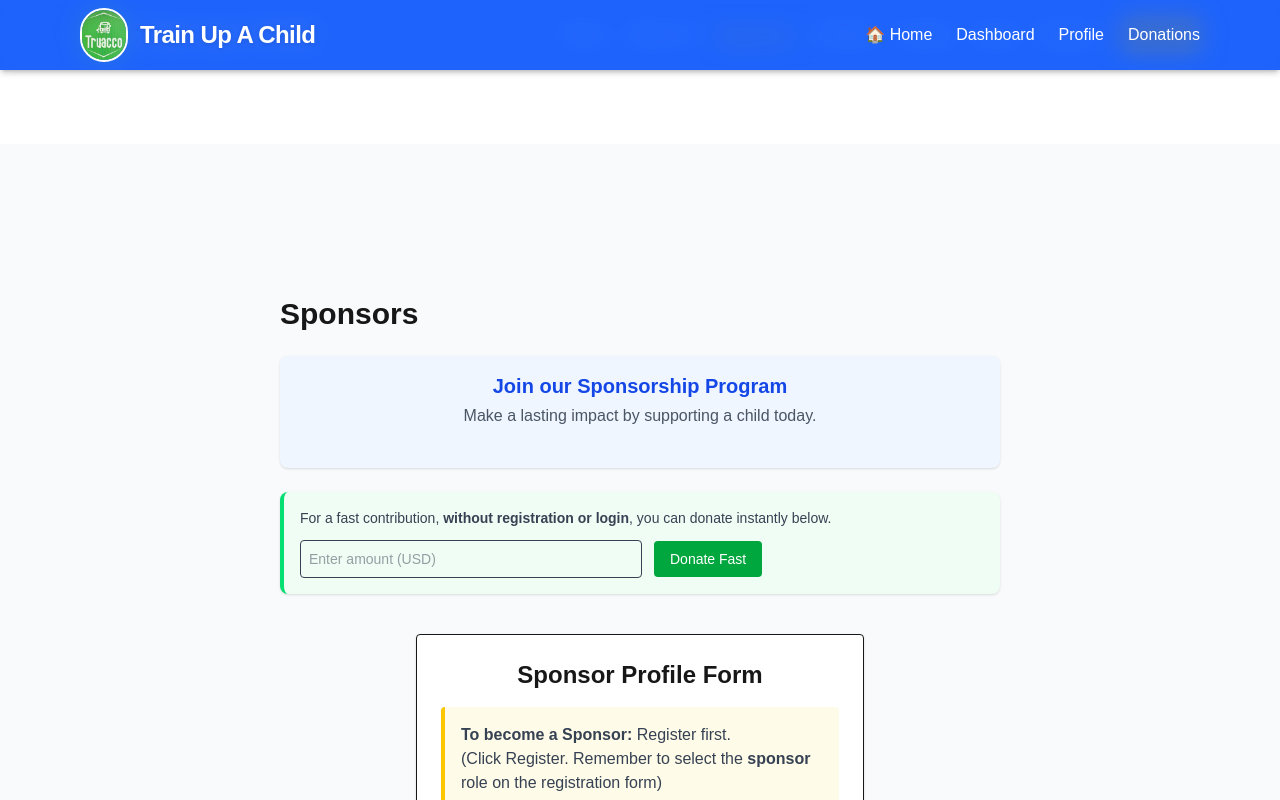
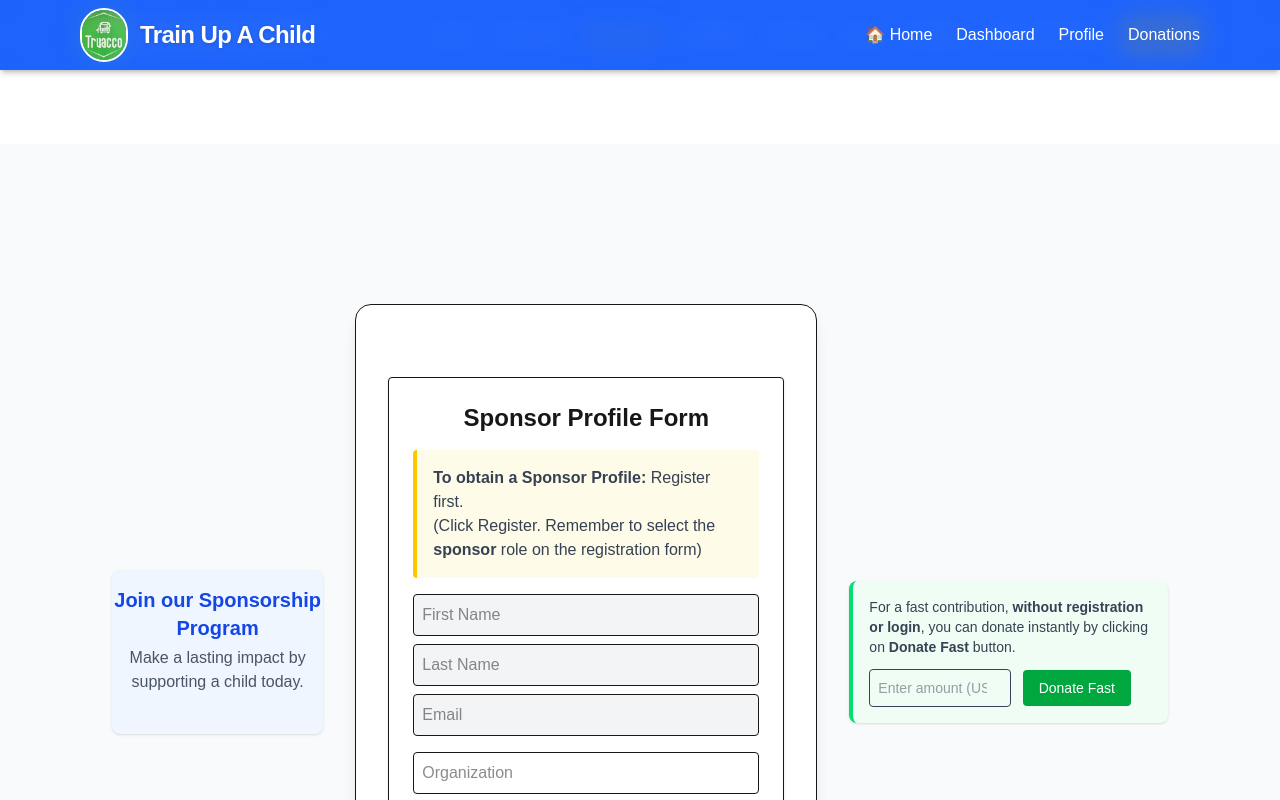
Before and after one commit to nkemdilimjulie/Train-Up-A-Child-Frontend, a Next.js app: page /sponsors in a window 1280 px wide. Shown: the top 800 px of the page. Built offline with nearby package versions, Linux system fonts and the light colour scheme.

Commit message:
finishing touches on Sponsor app

```diff
--- a/app/children/page.js
+++ b/app/children/page.js
@@ -392,12 +392,12 @@ export default function ChildListPage() {
                       (e.currentTarget.src = "/images/placeholder-child.jpg")
                     }
                   />
-                  <button
+                  {/* <button
                     onClick={() => handleRemovePhoto(child.id)}
                     className="absolute top-0 right-0 bg-red-500 text-white px-2 py-1 rounded text-xs"
                   >
                     Remove
-                  </button>
+                  </button> */}
                 </div>
               ) : (
                 <div className="w-32 h-32 bg-gray-200 rounded-full mb-3 flex flex-col items-center justify-center text-gray-500 text-sm">
--- a/app/donate/page.js
+++ b/app/donate/page.js
@@ -145,7 +145,7 @@ export default function DonatePage() {
 
     // Check if user is logged in
     if (!user?.username) {
-      setError("You must be logged in as a sponsor to donate.");
+      setError("To donate using this option, you must be registered and logged in as a sponsor. Or, use the Fast Donate option.");
       return;
     }
 
@@ -193,8 +193,7 @@ export default function DonatePage() {
             Sponsor Donation 🌟
           </h2>
           <p className="text-gray-700 text-lg leading-relaxed">
-            As a logged-in sponsor, your donation will be securely attached to your sponsor profile
-            and help children in need.
+            As a registered and logged-in sponsor, your donation will be securely attached to your sponsor profile.
           </p>
         </div>
       </motion.div>
@@ -208,7 +207,7 @@ export default function DonatePage() {
         transition={{ delay: 0.2 }}
       >
         <h1 className="text-2xl font-bold mb-4 text-center text-green-700">
-          Donate as Sponsor
+          Donate as Registered Sponsor
         </h1>
 
         {error && <p className="text-red-500 mb-2 text-center">{error}</p>}
--- a/app/register/page.js
+++ b/app/register/page.js
@@ -78,11 +78,13 @@ export default function RegisterPage() {
   };
 
   return (
+    <div> <FastDonation/>
     <div className="max-w-md mx-auto mt-10 p-6 border rounded shadow">
+
       <h1 className="text-2xl font-bold mb-4">Register</h1>
       {error && <p className="text-red-500 mb-2">{error}</p>}
 
-      <FastDonation/>
+
 
       <form onSubmit={handleSubmit} className="space-y-4">
         {/* Username */}
@@ -211,5 +213,6 @@ export default function RegisterPage() {
         </button>
       </form>
     </div>
+    </div>
   );
 }
--- a/app/sponsors/form/page.js
+++ b/app/sponsors/form/page.js
@@ -59,7 +59,7 @@ export default function SponsorFormPage() {
 
       const data = await res.json();
       if (!res.ok) {
-        setError(data.error || "Something went wrong.");
+        setError(data.error || "Before you can submit a form, you have to register first. Click on Home ==> Register.");
         return;
       }
 
@@ -80,7 +80,7 @@ export default function SponsorFormPage() {
       {/* ✅ Professional sponsor instruction */}
       <div className="bg-yellow-50 border-l-4 border-yellow-400 p-4 mb-4 rounded">
         <p className="text-gray-700">
-          <b>To become a Sponsor:</b> Register first.
+          <b>To obtain a Sponsor Profile:</b> Register first.
           <br />
           (Click Register. Remember to select the <b>sponsor</b> role on the registration form)
         </p>
--- a/app/sponsors/page.js
+++ b/app/sponsors/page.js
@@ -1,25 +1,51 @@
 "use client";
 
 import SponsorFormPage from "./form/page";
+import { motion } from "framer-motion";
 import TopFeatureSection from "@/components/TopFeatureSection";
 import BackToTopButton from "@/components/BackToTopButton";
 import FastDonation from "@/components/FastDonation";
 
+
+const fadeUp = {
+    hidden: { opacity: 0, y: 30 },
+    visible: { opacity: 1, y: 0, transition: { duration: 0.6 } },
+  };
 export default function SponsorsPage() {
   return (
-    <div className="max-w-3xl mx-auto mt-10 p-6">
-      <h1 className="text-3xl font-bold mb-6">Sponsors</h1>
-       {/* ✅ Top Feature Section */}
-      <TopFeatureSection
+    <div className="min-h-screen flex flex-col md:flex-row items-center justify-start md:justify-center bg-gray-50 px-6 pt-10 md:pt-16 gap-8">
+      {/* Left Section - Info Message */}
+      <motion.div
+        className="md:w-1/2 w-full text-center md:text-left"
+        variants={fadeUp}
+        initial="hidden"
+        animate="visible"
+      >
+        <TopFeatureSection
         title="Join our Sponsorship Program"
         subtitle="Make a lasting impact by supporting a child today."
-      />
-     <FastDonation/>
+        />
+      </motion.div>
 
-      {/* Include the form component directly */}
-      <SponsorFormPage />
+      {/* Right Section - Sponsor Form */}
+      <motion.div
+       className="w-full max-w-2xl bg-white p-8 rounded-2xl shadow-lg border"
+
+        variants={fadeUp}
+        initial="hidden"
+        animate="visible"
+        transition={{ delay: 0.2 }}
+      >
+
+
+
+        <SponsorFormPage />
+        <BackToTopButton />
       {/* ✅ Back to top button */}
-      <BackToTopButton />
+      </motion.div>
+
+      {/* Fast Donation (no login required) */}
+      <FastDonation link="/fast-donate" />
     </div>
   );
 }
--- a/app/sponsors/profile/page.js
+++ b/app/sponsors/profile/page.js
@@ -24,7 +24,7 @@ export default function SponsorProfile() {
     fetchProfile();
   }, [user]);
 
-  if (loading) return <p>Loading profile...</p>;
+  if (loading) return <p>Loading profile...Make sure you are a registered sponsor and logged in.</p>;
 
   return (
     <div className="pt-6">
--- a/components/FastDonation.js
+++ b/components/FastDonation.js
@@ -42,7 +42,7 @@ export default function FastDonation() {
   return (
     <div className="bg-green-50 border-l-4 border-green-400 p-4 mb-6 rounded-lg text-sm text-gray-700 shadow-sm">
       <p className="mb-3">
-        For a fast contribution, <strong>without registration or login</strong>, you can donate instantly below.
+        For a fast contribution, <strong>without registration or login</strong>, you can donate instantly by clicking on <strong>Donate Fast</strong> button.
       </p>
 
       {error && <p className="text-red-500 mb-2 text-center">{error}</p>}
--- a/components/Navbar.jsx
+++ b/components/Navbar.jsx
@@ -172,6 +172,7 @@ export default function Navbar({ showSponsorMenu = false }) {
                 <Link href="/guest" className={isActive("/guest")}>Guests</Link>
                 <Link href="/login" className={isActive("/login")}>Login</Link>
                 <Link href="/register" className={isActive("/register")}>Register</Link>
+                <Link href="/documentation" className={isActive("/documentation")}>Documentation</Link>
                 <Link
                   href="/donate"
                   className="bg-yellow-400 text-blue-900 px-3 py-1.5 rounded font-semibold hover:bg-yellow-300 transition"
@@ -219,6 +220,7 @@ export default function Navbar({ showSponsorMenu = false }) {
                 <Link href="/guest" className={`${isActive("/guest")} block`} onClick={() => setIsOpen(false)}>Guests</Link>
                 <Link href="/login" className={`${isActive("/login")} block`} onClick={() => setIsOpen(false)}>Login</Link>
                 <Link href="/register" className={`${isActive("/register")} block`} onClick={() => setIsOpen(false)}>Register</Link>
+                <Link href="/documentation" className={`${isActive("/documentation")} block`} onClick={() => setIsOpen(false)}>Documentation</Link>
                 <Link href="/donate" className={`${isActive("/donate")} block`} onClick={() => setIsOpen(false)}>Donate</Link>
               </>
             )}
```
Also changed, not shown: public/images/team/callistus.jpeg, public/images/team/chilota.png.
